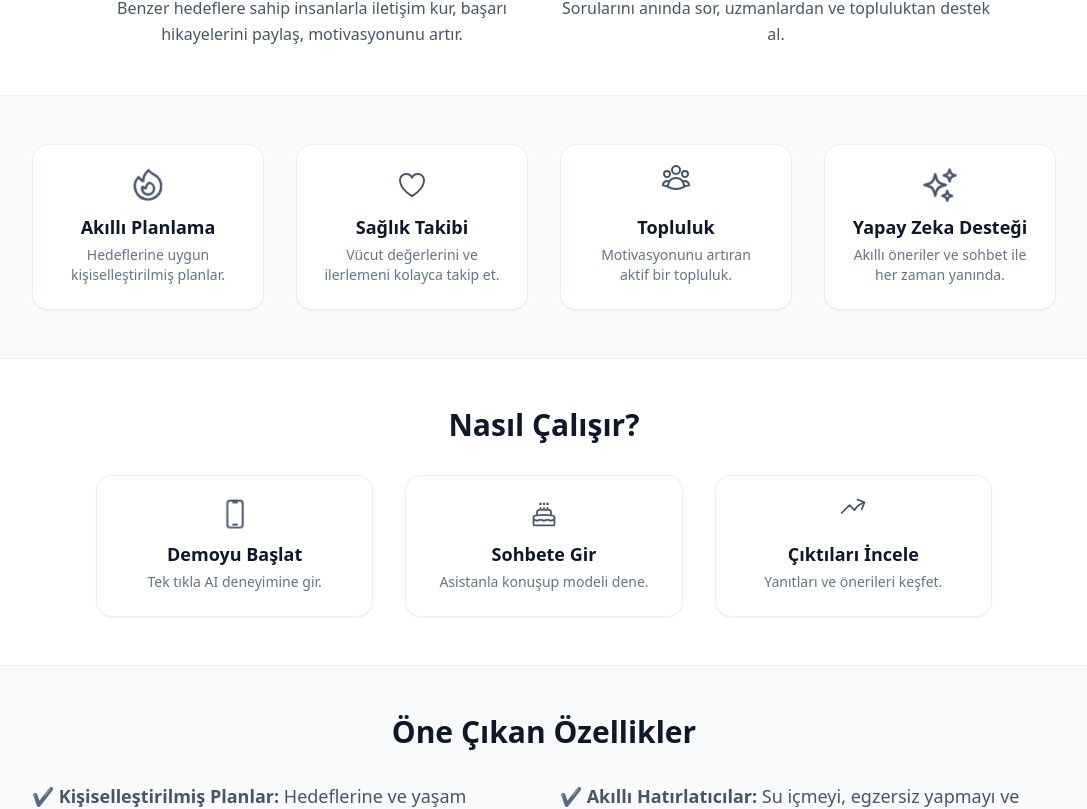
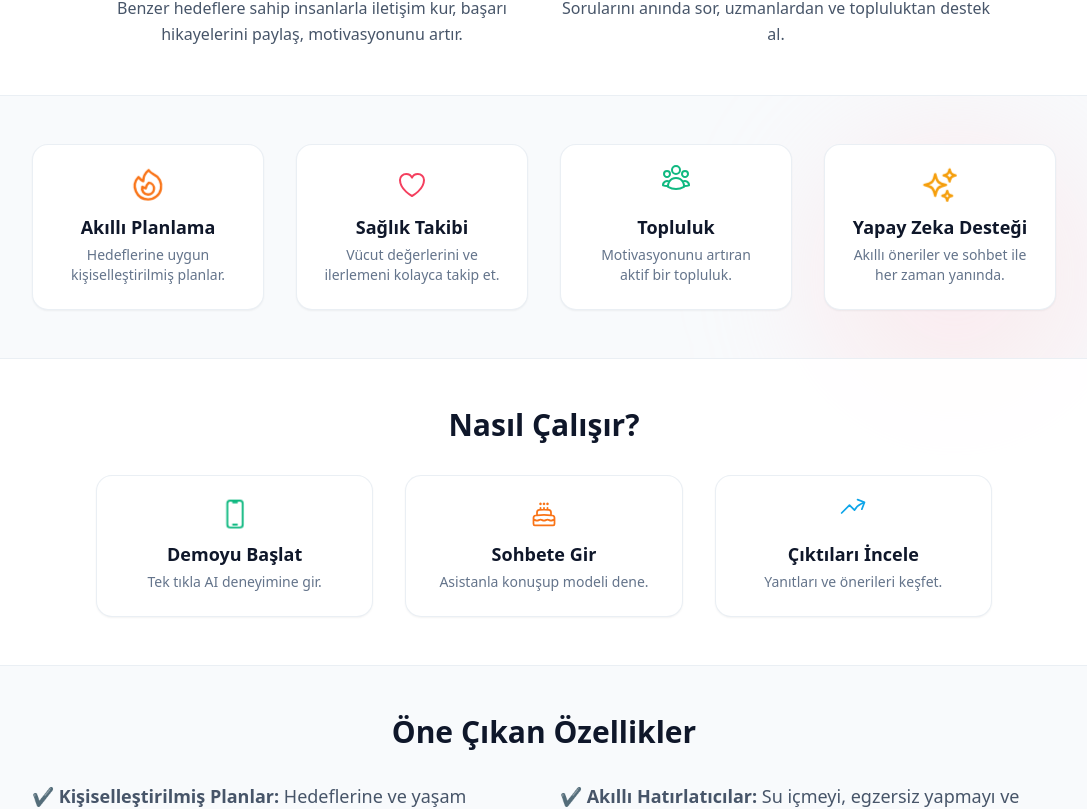
Before and after one commit to Kagankakao/FitTurkAI, a Next.js app in the folder FitTürkAI Web Demo/: page / in a window 1280 px wide. Shown: the part 994-1803 px from the top of the page, without its empty margins (96-1183 px from the left). Built offline with nearby package versions, Linux system fonts and the light colour scheme; no server answers.

Commit message:
feat: add colorful produce accents
Introduce subtle produce-themed gradients, badges, and icon
colors to make the UI more vibrant while staying professional.

```diff
--- a/FitTürkAI Web Demo/src/app/page.tsx
+++ b/FitTürkAI Web Demo/src/app/page.tsx
@@ -37,7 +37,7 @@ const advantages = [
   {
     icon: (
       <motion.div animate={{ scale: [1, 1.2, 1] }} transition={{ repeat: Infinity, duration: 2 }}>
-        <FireIcon className="w-8 h-8 text-slate-600 dark:text-slate-300" />
+        <FireIcon className="w-8 h-8 text-orange-500" />
       </motion.div>
     ),
     title: 'Akıllı Planlama',
@@ -49,7 +49,7 @@ const advantages = [
         animate={{ rotate: [0, 10, -10, 0] }}
         transition={{ repeat: Infinity, duration: 2 }}
       >
-        <HeartIcon className="w-8 h-8 text-slate-600 dark:text-slate-300" />
+        <HeartIcon className="w-8 h-8 text-rose-500" />
       </motion.div>
     ),
     title: 'Sağlık Takibi',
@@ -58,7 +58,7 @@ const advantages = [
   {
     icon: (
       <motion.div animate={{ y: [0, -8, 0] }} transition={{ repeat: Infinity, duration: 2 }}>
-        <UserGroupIcon className="w-8 h-8 text-slate-600 dark:text-slate-300" />
+        <UserGroupIcon className="w-8 h-8 text-emerald-500" />
       </motion.div>
     ),
     title: 'Topluluk',
@@ -70,7 +70,7 @@ const advantages = [
         animate={{ scale: [1, 1.2, 1], rotate: [0, 10, -10, 0] }}
         transition={{ repeat: Infinity, duration: 2 }}
       >
-        <SparklesIcon className="w-8 h-8 text-slate-600 dark:text-slate-300" />
+        <SparklesIcon className="w-8 h-8 text-amber-500" />
       </motion.div>
     ),
     title: 'Yapay Zeka Desteği',
@@ -82,7 +82,7 @@ const steps = [
   {
     icon: (
       <motion.div animate={{ scale: [1, 1.1, 1] }} transition={{ repeat: Infinity, duration: 2 }}>
-        <DevicePhoneMobileIcon className="w-7 h-7 text-slate-600 dark:text-slate-300" />
+        <DevicePhoneMobileIcon className="w-7 h-7 text-emerald-500" />
       </motion.div>
     ),
     title: 'Demoyu Başlat',
@@ -94,7 +94,7 @@ const steps = [
         animate={{ rotate: [0, 10, -10, 0] }}
         transition={{ repeat: Infinity, duration: 2 }}
       >
-        <CakeIcon className="w-7 h-7 text-slate-600 dark:text-slate-300" />
+        <CakeIcon className="w-7 h-7 text-orange-500" />
       </motion.div>
     ),
     title: 'Sohbete Gir',
@@ -103,7 +103,7 @@ const steps = [
   {
     icon: (
       <motion.div animate={{ y: [0, -8, 0] }} transition={{ repeat: Infinity, duration: 2 }}>
-        <ArrowTrendingUpIcon className="w-7 h-7 text-slate-600 dark:text-slate-300" />
+        <ArrowTrendingUpIcon className="w-7 h-7 text-sky-500" />
       </motion.div>
     ),
     title: 'Çıktıları İncele',
@@ -193,14 +193,19 @@ export default function HomePage() {
     <div className="min-h-screen flex flex-col bg-slate-50 dark:bg-slate-950 relative overflow-x-hidden">
       {/* Hareketli arka plan daireleri */}
       <motion.div
-        className="absolute top-0 left-0 w-96 h-96 bg-slate-300/40 rounded-full blur-3xl z-0"
+        className="absolute top-0 left-0 w-96 h-96 bg-emerald-300/30 rounded-full blur-3xl z-0"
         animate={{ x: [0, 40, 0], y: [0, 30, 0] }}
         transition={{ repeat: Infinity, duration: 12, ease: 'easeInOut' }}
       />
       <motion.div
-        className="absolute bottom-0 right-0 w-80 h-80 bg-slate-200/40 rounded-full blur-3xl z-0"
+        className="absolute bottom-0 right-0 w-80 h-80 bg-orange-200/40 rounded-full blur-3xl z-0"
         animate={{ x: [0, -40, 0], y: [0, -30, 0] }}
         transition={{ repeat: Infinity, duration: 14, ease: 'easeInOut' }}
+      />
+      <motion.div
+        className="absolute top-1/3 right-16 w-72 h-72 bg-rose-200/30 rounded-full blur-3xl z-0"
+        animate={{ x: [0, -30, 0], y: [0, 20, 0] }}
+        transition={{ repeat: Infinity, duration: 16, ease: 'easeInOut' }}
       />
 
       {/* Hero + Slogan */}
--- a/FitTürkAI Web Demo/src/components/Hero.tsx
+++ b/FitTürkAI Web Demo/src/components/Hero.tsx
@@ -5,6 +5,17 @@ export default function Hero() {
   const router = useRouter();
   return (
     <section className="relative w-full min-h-[60vh] flex flex-col items-center justify-center bg-hero-gradient text-white py-16 overflow-hidden">
+      <div className="absolute inset-0 bg-produce-glow opacity-70" aria-hidden="true" />
+      <div className="absolute -top-6 left-8 hidden md:flex items-center gap-2 rounded-full border border-white/15 bg-white/10 px-4 py-2 text-xs text-white/80 backdrop-blur">
+        🥦 Brokoli
+      </div>
+      <div className="absolute top-20 right-10 hidden md:flex items-center gap-2 rounded-full border border-white/15 bg-white/10 px-4 py-2 text-xs text-white/80 backdrop-blur">
+        🥕 Havuç
+      </div>
+      <div className="absolute bottom-10 left-12 hidden md:flex items-center gap-2 rounded-full border border-white/15 bg-white/10 px-4 py-2 text-xs text-white/80 backdrop-blur">
+        🍅 Domates
+      </div>
+      <div className="relative z-10 flex flex-col items-center">
         <motion.h1
           className="text-4xl md:text-6xl font-semibold text-center tracking-tight"
           initial={{ opacity: 0, y: 40 }}
@@ -21,6 +32,12 @@ export default function Hero() {
         >
           Yapay Zeka Destekli Kişisel Sağlık ve Fitness Asistanı
         </motion.p>
+        <div className="mt-5 flex flex-wrap items-center justify-center gap-3 text-xs font-medium text-white/85">
+          <span className="rounded-full border border-emerald-200/30 bg-emerald-400/20 px-3 py-1">🥬 Ispanak</span>
+          <span className="rounded-full border border-orange-200/30 bg-orange-400/20 px-3 py-1">🥕 Havuç</span>
+          <span className="rounded-full border border-rose-200/30 bg-rose-400/20 px-3 py-1">🍅 Domates</span>
+          <span className="rounded-full border border-lime-200/30 bg-lime-400/20 px-3 py-1">🥒 Salatalık</span>
+        </div>
         <motion.div
           className="mt-10 flex flex-col md:flex-row gap-4 justify-center"
           initial={{ opacity: 0, scale: 0.8 }}
@@ -44,6 +61,7 @@ export default function Hero() {
             Asistanı Dene
           </motion.button>
         </motion.div>
+      </div>
     </section>
   );
 }
--- a/FitTürkAI Web Demo/tailwind.config.js
+++ b/FitTürkAI Web Demo/tailwind.config.js
@@ -19,7 +19,9 @@ module.exports = {
         'fitness-dark': '#0f172a',
       },
       backgroundImage: {
-        'hero-gradient': 'linear-gradient(120deg, #0f172a 0%, #111827 55%, #0b1220 100%)',
+        'hero-gradient': 'linear-gradient(120deg, #0f172a 0%, #111827 50%, #0b1220 100%)',
+        'produce-glow':
+          'radial-gradient(600px circle at 15% 10%, rgba(16, 185, 129, 0.25), transparent 45%), radial-gradient(500px circle at 85% 20%, rgba(251, 146, 60, 0.2), transparent 45%), radial-gradient(500px circle at 80% 80%, rgba(236, 72, 153, 0.16), transparent 50%)',
       },
       keyframes: {
         'fade-in': {
--- a/FitTürkAI Web Demo/tailwind.config.ts
+++ b/FitTürkAI Web Demo/tailwind.config.ts
@@ -34,6 +34,11 @@ const config: Config = {
         'fitness-orange': '#f59e0b',
         'fitness-pink': '#db2777',
         'fitness-dark': '#0f172a',
+      },
+      backgroundImage: {
+        'hero-gradient': 'linear-gradient(120deg, #0f172a 0%, #111827 50%, #0b1220 100%)',
+        'produce-glow':
+          'radial-gradient(600px circle at 15% 10%, rgba(16, 185, 129, 0.25), transparent 45%), radial-gradient(500px circle at 85% 20%, rgba(251, 146, 60, 0.2), transparent 45%), radial-gradient(500px circle at 80% 80%, rgba(236, 72, 153, 0.16), transparent 50%)',
       },
       fontFamily: {
         sans: ['Inter', 'ui-sans-serif', 'system-ui', 'sans-serif'],
```
Lines whose indentation alone changed are shown as unchanged.
